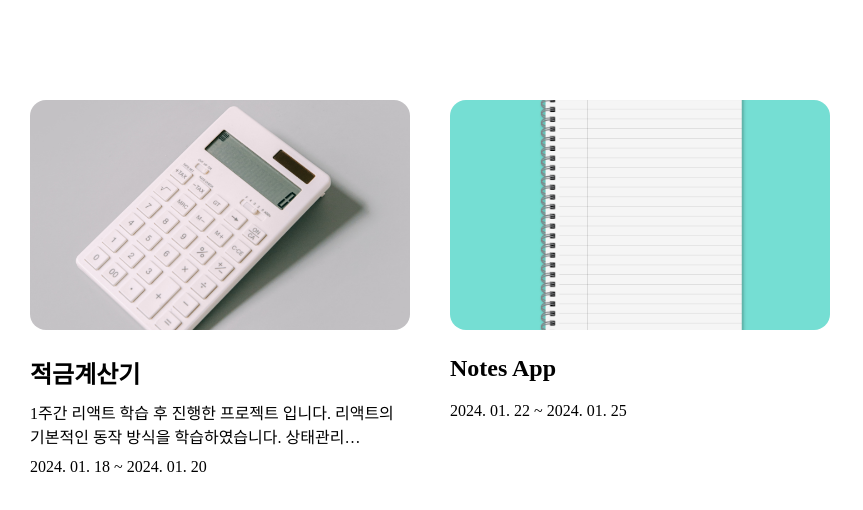
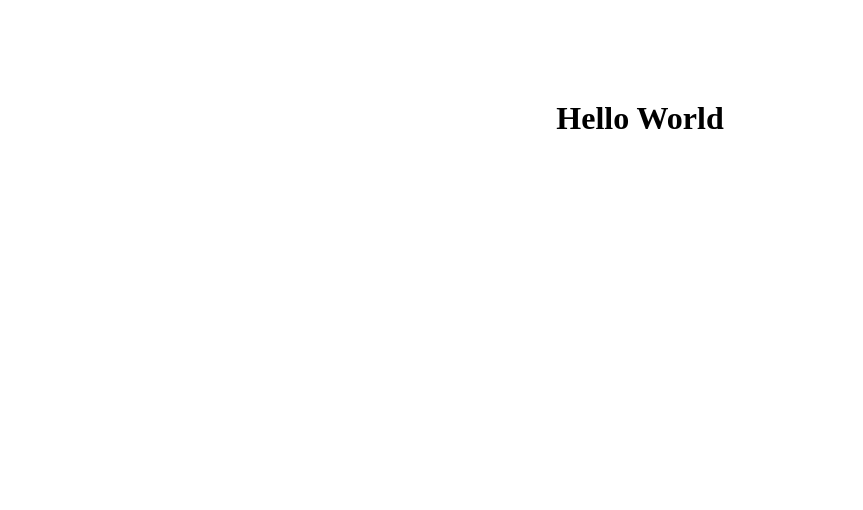
Before and after one commit to leejw951208/my-blog, a React (Vite) app: page / in a window 1280 px wide. Both pictures are taken after a click on the element 220 px from the left and 288 px from the top of the page. Shown: the top 510 px of the page, without its empty margins (0-863 px from the left). Built offline with nearby package versions, Linux system fonts and the light colour scheme.

Commit message:
상세화면 작업중

```diff
--- a/src/components/main/card/Cards.jsx
+++ b/src/components/main/card/Cards.jsx
@@ -2,6 +2,8 @@ import styled from "styled-components";
 import Card from "./Card";
 
 import CONTENT_DATAS from "../../../data";
+import { useState } from "react";
+import Detail from "../detail/detail";
 
 const StyledCards = styled.section`
   display: grid;
@@ -17,7 +19,17 @@ const StyledCards = styled.section`
 `;
 
 const Cards = () => {
+  const [detail, setDetail] = useState(false);
+
+  const handleClick = () => {
+    setDetail(true);
+  };
+
   return (
+    <>
+      {detail ? (
+        <Detail />
+      ) : (
         <StyledCards>
           {CONTENT_DATAS.map((content) => (
             <Card
@@ -26,9 +38,12 @@ const Cards = () => {
               title={content.title}
               description={content.description}
               period={content.period}
+              onClick={handleClick}
             />
           ))}
         </StyledCards>
+      )}
+    </>
   );
 };
 
--- /dev/null
+++ b/src/components/main/detail/Detail.jsx
@@ -0,0 +1,5 @@
+const Detail = () => {
+  return <h1>Hello World</h1>;
+};
+
+export default Detail;
```
Lines whose indentation alone changed are shown as unchanged.
